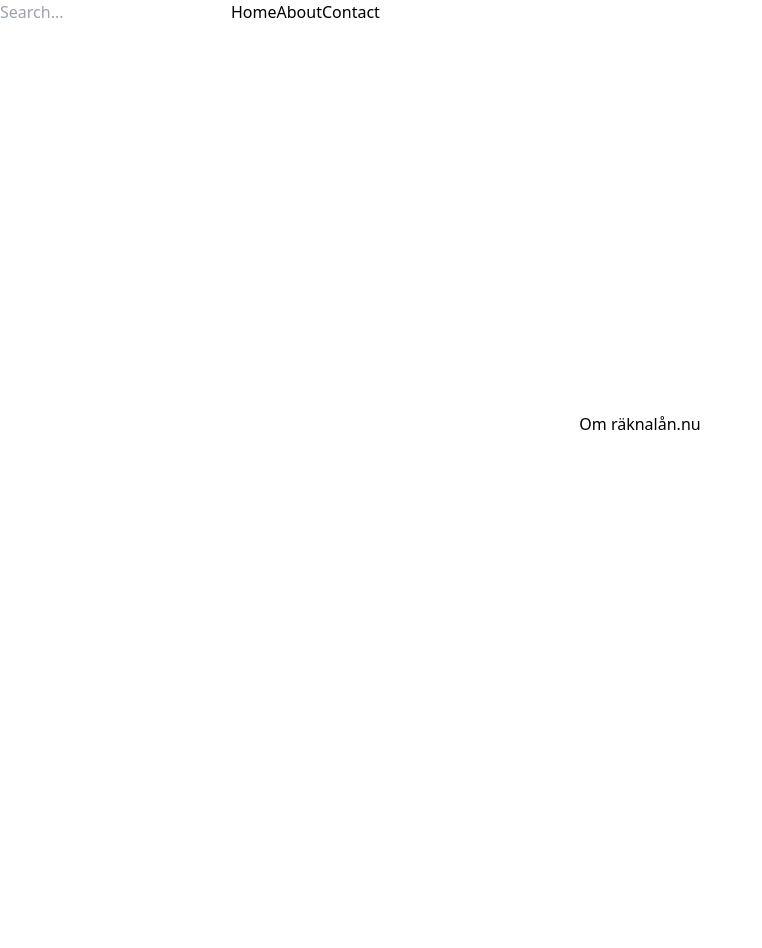
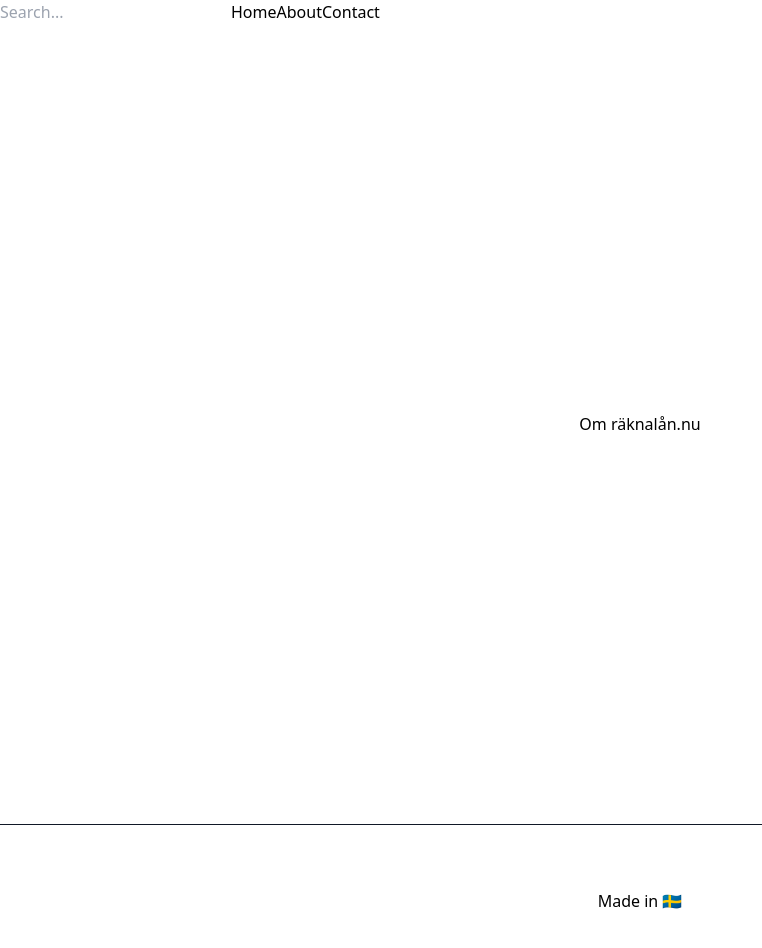
Before and after one commit to Branch/rakna, a Next.js app: page /about in a window 1280 px wide. Shown: the top 948 px of the page, without its empty margins (0-762 px from the left). Before the commit the page ends 824 px from the top, so only its background shows below. Built offline with nearby package versions, Linux system fonts and the light colour scheme.

Commit message:
Updated footer

```diff
--- a/components/layouts/primary/PrimaryLayout.tsx
+++ b/components/layouts/primary/PrimaryLayout.tsx
@@ -10,6 +10,9 @@
         <>
             <Head>Layout example</Head>
             <main>{children}</main>
+            <footer className="flex items-center justify-center py-16 border-t border-gray-900">
+                Made in 🇸🇪
+            </footer>
         </>
     )
 }
```
